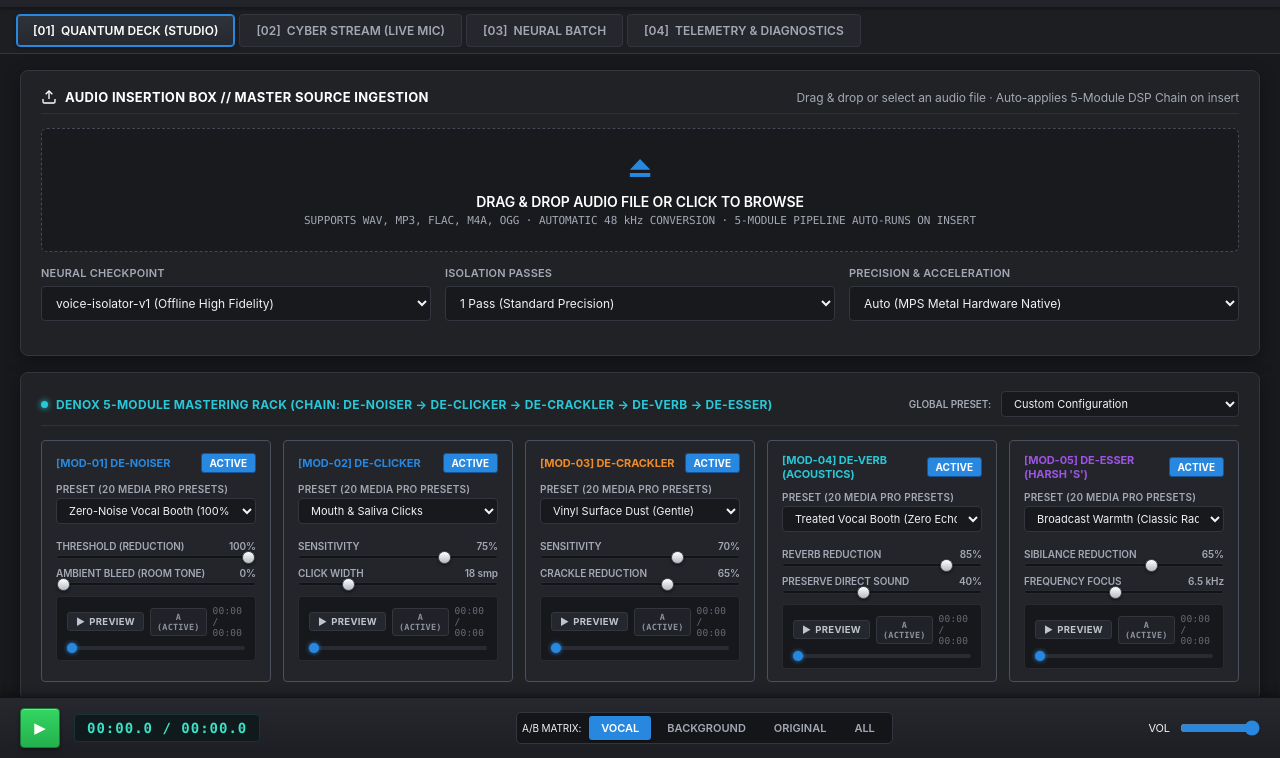
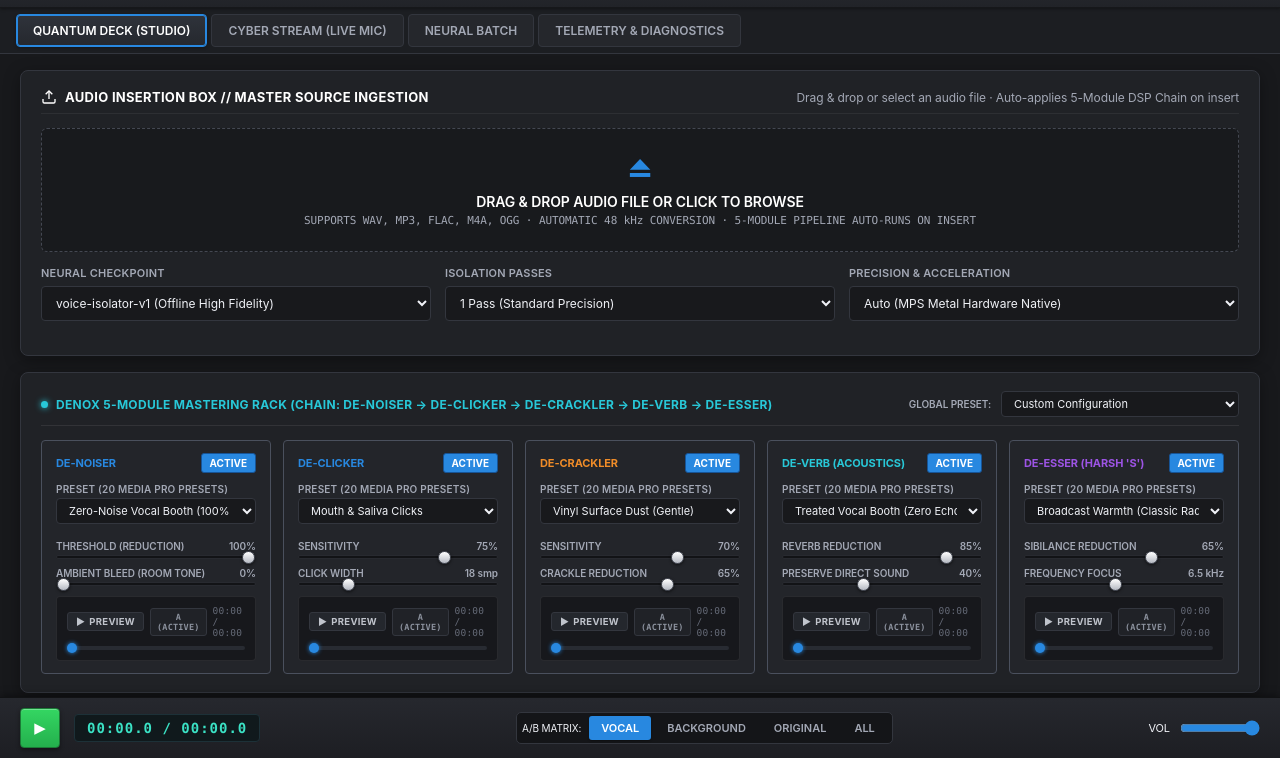
Before and after one commit to kartthiaudiolabs/Denox, a plain HTML site: page mac_app/static/index.html in a window 1280 px wide. Shown: the part 42-800 px from the top of the page. Drawn offline with Linux system fonts and the light colour scheme; no server answers.

Commit message:
style(ui): remove MOD-01..05 prefixes and numerical tags from main navigation tabs

```diff
--- a/mac_app/static/index.html
+++ b/mac_app/static/index.html
@@ -51,16 +51,16 @@
   <!-- NAVIGATION TABS -->
   <nav class="app-tabs">
     <button class="nav-tab active" data-tab="quantum">
-      <span>[01]</span> QUANTUM DECK (STUDIO)
+      QUANTUM DECK (STUDIO)
     </button>
     <button class="nav-tab" data-tab="stream">
-      <span>[02]</span> CYBER STREAM (LIVE MIC)
+      CYBER STREAM (LIVE MIC)
     </button>
     <button class="nav-tab" data-tab="batch">
-      <span>[03]</span> NEURAL BATCH
+      NEURAL BATCH
     </button>
     <button class="nav-tab" data-tab="doctor">
-      <span>[04]</span> TELEMETRY & DIAGNOSTICS
+      TELEMETRY & DIAGNOSTICS
     </button>
   </nav>
 
@@ -143,7 +143,7 @@
           <div class="dsp-module-card module-active" id="card-module-denoiser">
             <div class="dsp-module-titlebar">
               <span style="font-family:var(--font-ui); font-size:11px; font-weight:700; color:var(--logic-blue);">
-                [MOD-01] DE-NOISER
+                DE-NOISER
               </span>
               <button class="dsp-toggle-btn active" id="btn-toggle-denoiser">ACTIVE</button>
             </div>
@@ -222,7 +222,7 @@
           <div class="dsp-module-card module-active" id="card-module-declicker">
             <div class="dsp-module-titlebar">
               <span style="font-family:var(--font-ui); font-size:11px; font-weight:700; color:var(--logic-blue);">
-                [MOD-02] DE-CLICKER
+                DE-CLICKER
               </span>
               <button class="dsp-toggle-btn active" id="btn-toggle-declicker">ACTIVE</button>
             </div>
@@ -301,7 +301,7 @@
             <div class="dsp-module-card module-active" id="card-module-decrackler">
               <div class="dsp-module-titlebar">
                 <span style="font-family:var(--font-ui); font-size:11px; font-weight:700; color:var(--logic-amber);">
-                  [MOD-03] DE-CRACKLER
+                  DE-CRACKLER
                 </span>
                 <button class="dsp-toggle-btn active" id="btn-toggle-decrackler">ACTIVE</button>
               </div>
@@ -380,7 +380,7 @@
             <div class="dsp-module-card module-active" id="card-module-deverb">
               <div class="dsp-module-titlebar">
                 <span style="font-family:var(--font-ui); font-size:11px; font-weight:700; color:var(--logic-cyan);">
-                  [MOD-04] DE-VERB (ACOUSTICS)
+                  DE-VERB (ACOUSTICS)
                 </span>
                 <button class="dsp-toggle-btn active" id="btn-toggle-deverb">ACTIVE</button>
               </div>
@@ -459,7 +459,7 @@
             <div class="dsp-module-card module-active" id="card-module-deesser">
               <div class="dsp-module-titlebar">
                 <span style="font-family:var(--font-ui); font-size:11px; font-weight:700; color:var(--logic-purple);">
-                  [MOD-05] DE-ESSER (HARSH 'S')
+                  DE-ESSER (HARSH 'S')
                 </span>
                 <button class="dsp-toggle-btn active" id="btn-toggle-deesser">ACTIVE</button>
               </div>
```
